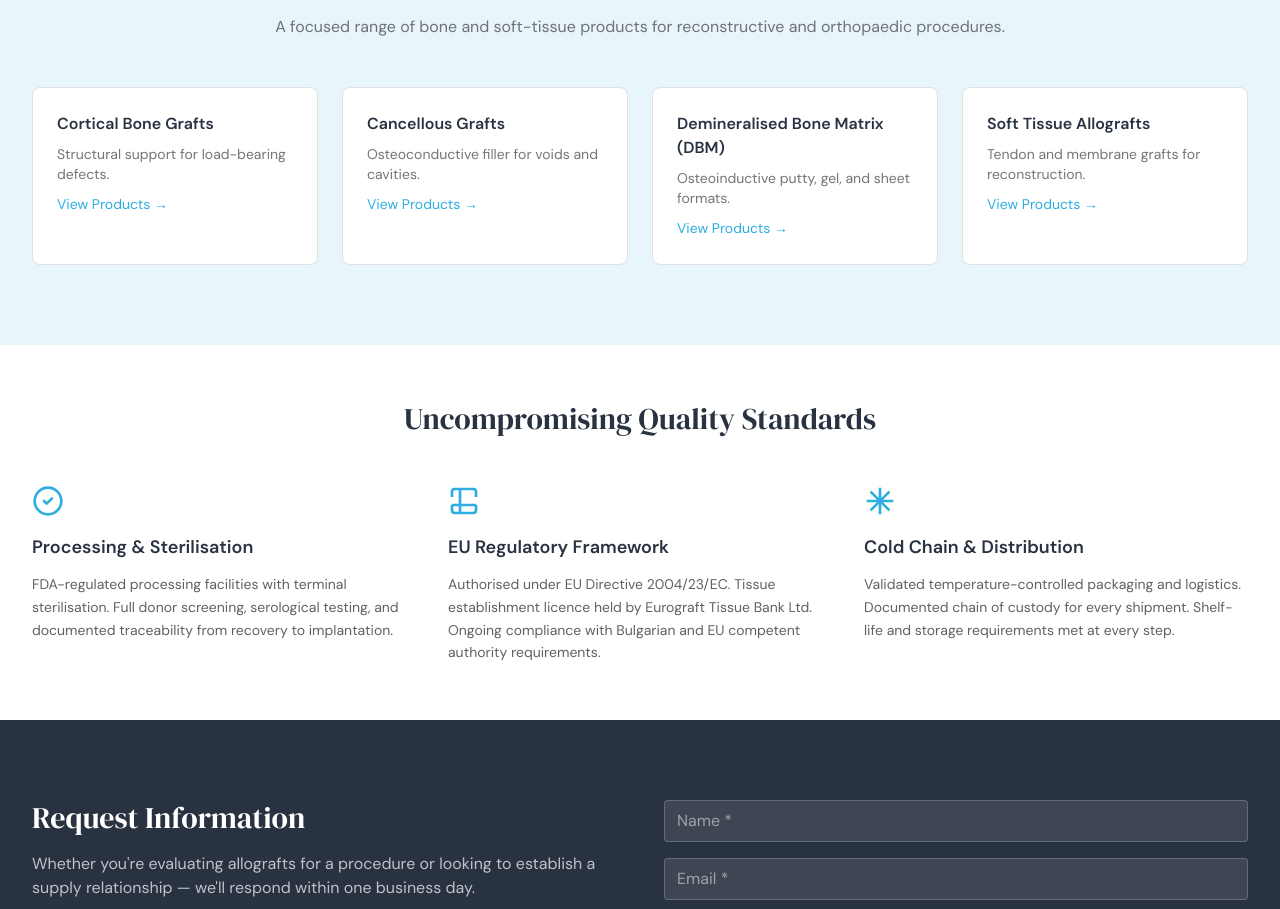
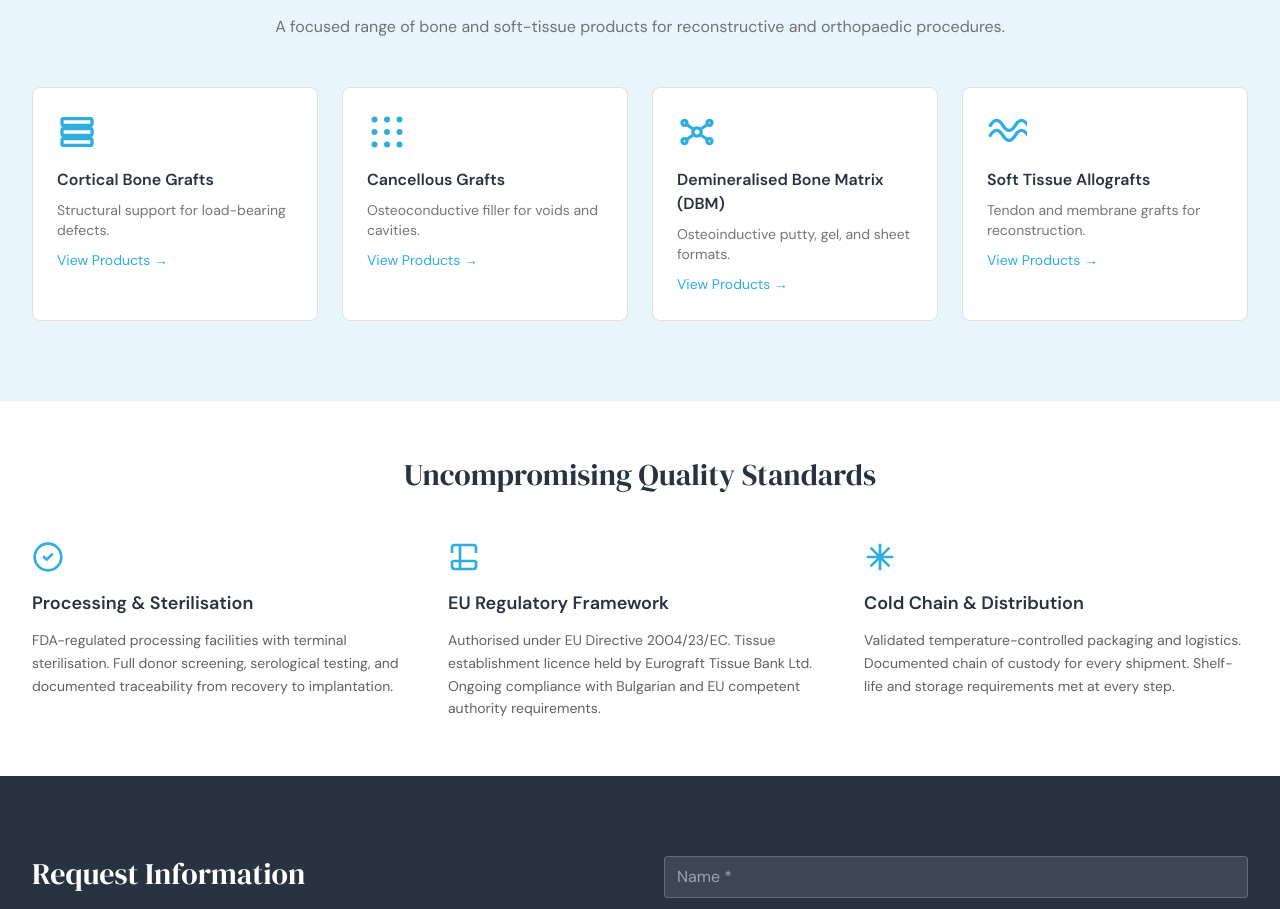
Before and after one commit to Eurograft/tbe-website, a Next.js app: page / in a window 1280 px wide. Shown: the part 1375-2284 px from the top of the page. Built offline with nearby package versions, Linux system fonts and the light colour scheme.

Commit message:
feat: add SVG icons to homepage product cards

```diff
--- a/app/page.tsx
+++ b/app/page.tsx
@@ -4,7 +4,7 @@ import { useState } from 'react'
 import Link from 'next/link'
 
 type CardItem = { title: string; body: string; icon: React.ReactElement }
-type ProductCard = { title: string; desc: string }
+type ProductCard = { title: string; desc: string; icon: React.ReactElement }
 
 const whyCards: CardItem[] = [
   {
@@ -50,10 +50,61 @@ const whyCards: CardItem[] = [
 ]
 
 const productCards: ProductCard[] = [
-  { title: 'Cortical Bone Grafts', desc: 'Structural support for load-bearing defects.' },
-  { title: 'Cancellous Grafts', desc: 'Osteoconductive filler for voids and cavities.' },
-  { title: 'Demineralised Bone Matrix (DBM)', desc: 'Osteoinductive putty, gel, and sheet formats.' },
-  { title: 'Soft Tissue Allografts', desc: 'Tendon and membrane grafts for reconstruction.' },
+  {
+    title: 'Cortical Bone Grafts',
+    desc: 'Structural support for load-bearing defects.',
+    icon: (
+      <svg aria-hidden="true" viewBox="0 0 24 24" fill="none" stroke="currentColor" strokeWidth="2" className="w-10 h-10">
+        <rect x="3" y="4" width="18" height="4" rx="1" />
+        <rect x="3" y="10" width="18" height="4" rx="1" />
+        <rect x="3" y="16" width="18" height="4" rx="1" />
+      </svg>
+    ),
+  },
+  {
+    title: 'Cancellous Grafts',
+    desc: 'Osteoconductive filler for voids and cavities.',
+    icon: (
+      <svg aria-hidden="true" viewBox="0 0 24 24" fill="currentColor" className="w-10 h-10">
+        <circle cx="4.5" cy="4.5" r="1.8" />
+        <circle cx="12" cy="4.5" r="1.8" />
+        <circle cx="19.5" cy="4.5" r="1.8" />
+        <circle cx="4.5" cy="12" r="1.8" />
+        <circle cx="12" cy="12" r="1.8" />
+        <circle cx="19.5" cy="12" r="1.8" />
+        <circle cx="4.5" cy="19.5" r="1.8" />
+        <circle cx="12" cy="19.5" r="1.8" />
+        <circle cx="19.5" cy="19.5" r="1.8" />
+      </svg>
+    ),
+  },
+  {
+    title: 'Demineralised Bone Matrix (DBM)',
+    desc: 'Osteoinductive putty, gel, and sheet formats.',
+    icon: (
+      <svg aria-hidden="true" viewBox="0 0 24 24" fill="none" stroke="currentColor" strokeWidth="2" className="w-10 h-10">
+        <circle cx="12" cy="12" r="2.5" />
+        <circle cx="4.5" cy="6.5" r="1.5" />
+        <circle cx="19.5" cy="6.5" r="1.5" />
+        <circle cx="4.5" cy="17.5" r="1.5" />
+        <circle cx="19.5" cy="17.5" r="1.5" />
+        <line x1="6.2" y1="7.8" x2="10.1" y2="10.5" strokeLinecap="round" />
+        <line x1="17.8" y1="7.8" x2="13.9" y2="10.5" strokeLinecap="round" />
+        <line x1="6.2" y1="16.2" x2="10.1" y2="13.5" strokeLinecap="round" />
+        <line x1="17.8" y1="16.2" x2="13.9" y2="13.5" strokeLinecap="round" />
+      </svg>
+    ),
+  },
+  {
+    title: 'Soft Tissue Allografts',
+    desc: 'Tendon and membrane grafts for reconstruction.',
+    icon: (
+      <svg aria-hidden="true" viewBox="0 0 24 24" fill="none" stroke="currentColor" strokeWidth="2" className="w-10 h-10">
+        <path strokeLinecap="round" d="M2 8c2.5-4 5-4 7.5 0s5 4 7.5 0 5-4 7.5 0" />
+        <path strokeLinecap="round" d="M2 14c2.5-4 5-4 7.5 0s5 4 7.5 0 5-4 7.5 0" />
+      </svg>
+    ),
+  },
 ]
 
 const qualityColumns: CardItem[] = [
@@ -205,6 +256,7 @@ export default function HomePage() {
                 href="/products"
                 className="bg-white rounded-lg p-6 border border-divider hover:shadow-md transition block"
               >
+                <div className="text-brand-cyan mb-4">{card.icon}</div>
                 <h3 className="font-semibold text-dark-slate mb-2">{card.title}</h3>
                 <p className="text-sm text-body-text/70 mb-2">{card.desc}</p>
                 <span className="text-brand-cyan text-sm">View Products →</span>
```
